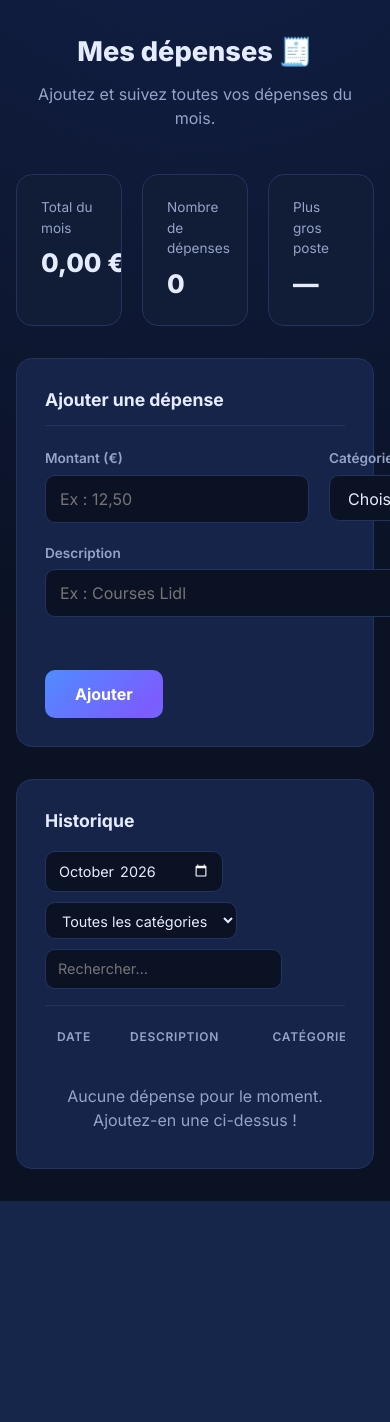
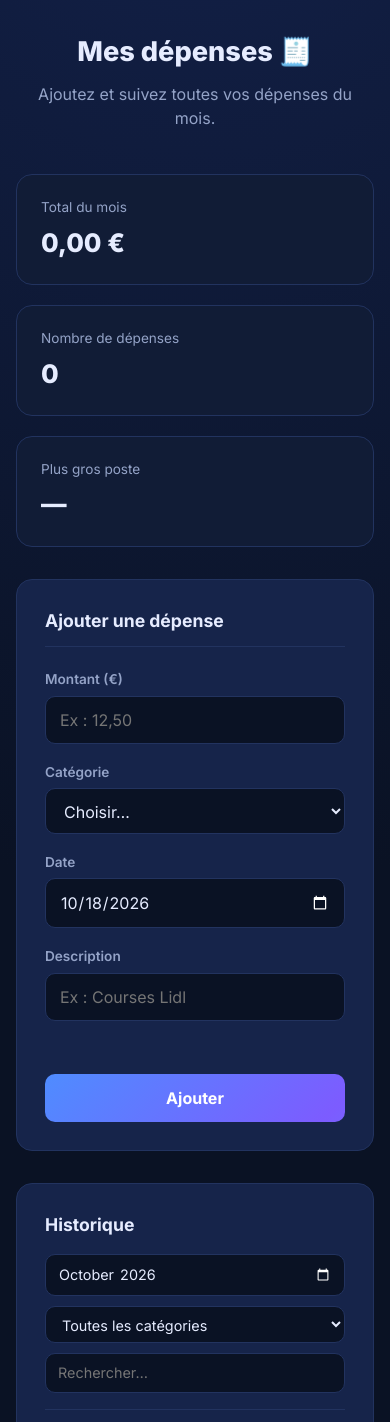
Before and after one commit to r-ovoundard/mon-budget, a PHP site: page /depenses.html in a window 390 px wide; the page is wider, and only the part inside the window is pictured. Shown: the part 217-1639 px from the top of that part. Before the commit the page ends 1418 px from the top of that part, so only its background shows below. Run offline with PHP 8.4, Linux system fonts and the light colour scheme; lists and menus that the app fills with data are empty.

Commit message:
responsive mobile et réduction des animations

```diff
--- a/css/style.css
+++ b/css/style.css
@@ -691,3 +691,42 @@ input[type="month"] {
 .expense-form.is-editing .field select {
   border-color: var(--etudes);
 }
+/* =========================================================
+   PAGE DÉPENSES – RESPONSIVE
+   ========================================================= */
+@media (max-width: 760px) {
+  .summary {
+    grid-template-columns: 1fr;
+  }
+
+  .expense-form {
+    grid-template-columns: 1fr;
+  }
+
+  .btn-submit {
+    justify-self: stretch;
+  }
+
+  .filters {
+    width: 100%;
+  }
+
+  .filters input,
+  .filters select {
+    flex: 1 1 140px;
+  }
+}
+
+/* Respecte le réglage "réduire les animations" du système.
+   On raccourcit les animations au lieu de les supprimer, pour que
+   l'événement "animationend" (utilisé pour supprimer) se déclenche quand même. */
+@media (prefers-reduced-motion: reduce) {
+  *,
+  *::before,
+  *::after {
+    animation-duration: 0.01ms !important;
+    animation-delay: 0ms !important;
+    transition-duration: 0.01ms !important;
+    scroll-behavior: auto !important;
+  }
+}
```
